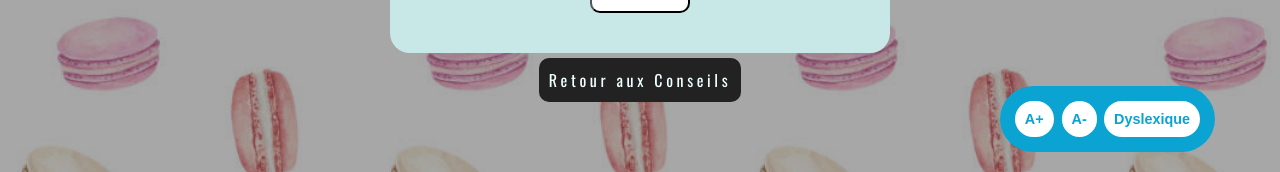
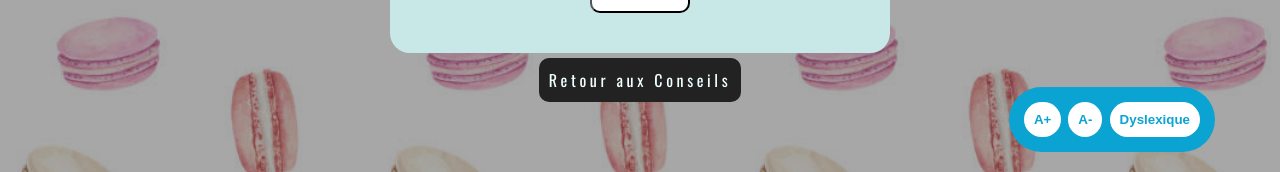
Before and after one commit to Lauwatio/passion-marathons-etud, a PHP site: page /pages/calculette.php in a window 1280 px wide. Shown: the part 628-800 px from the top of the page. Run offline with PHP 8.4, Linux system fonts and the light colour scheme.

Commit message:
fusion finiiii

```diff
--- a/assets/css/stylefinal.css
+++ b/assets/css/stylefinal.css
@@ -328,10 +328,7 @@ Mise en forme des accessButtons
   border-radius: 45px;
   padding: 15px;
 }
-.accessButtons button,
-i {
-  font-size: 0.9rem;
-}
+
 .accessButtons button {
   color: #0ba3d1;
   padding: 10px;
@@ -601,6 +598,7 @@ article p {
 }
 #auteurbody {
   height: 100%;
+  padding: 0px;
 }
 div:first-child > img {
   width: 100%;
```
